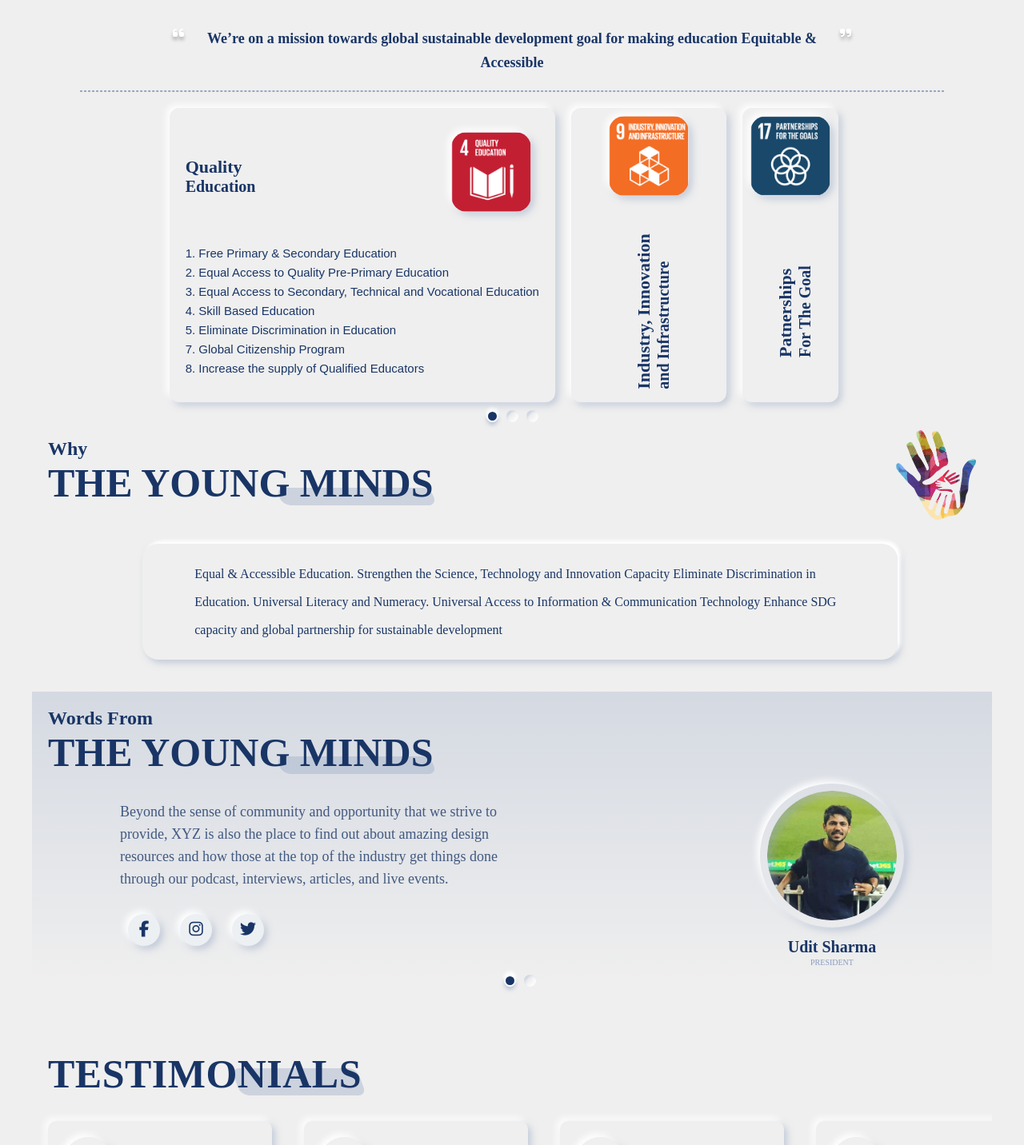
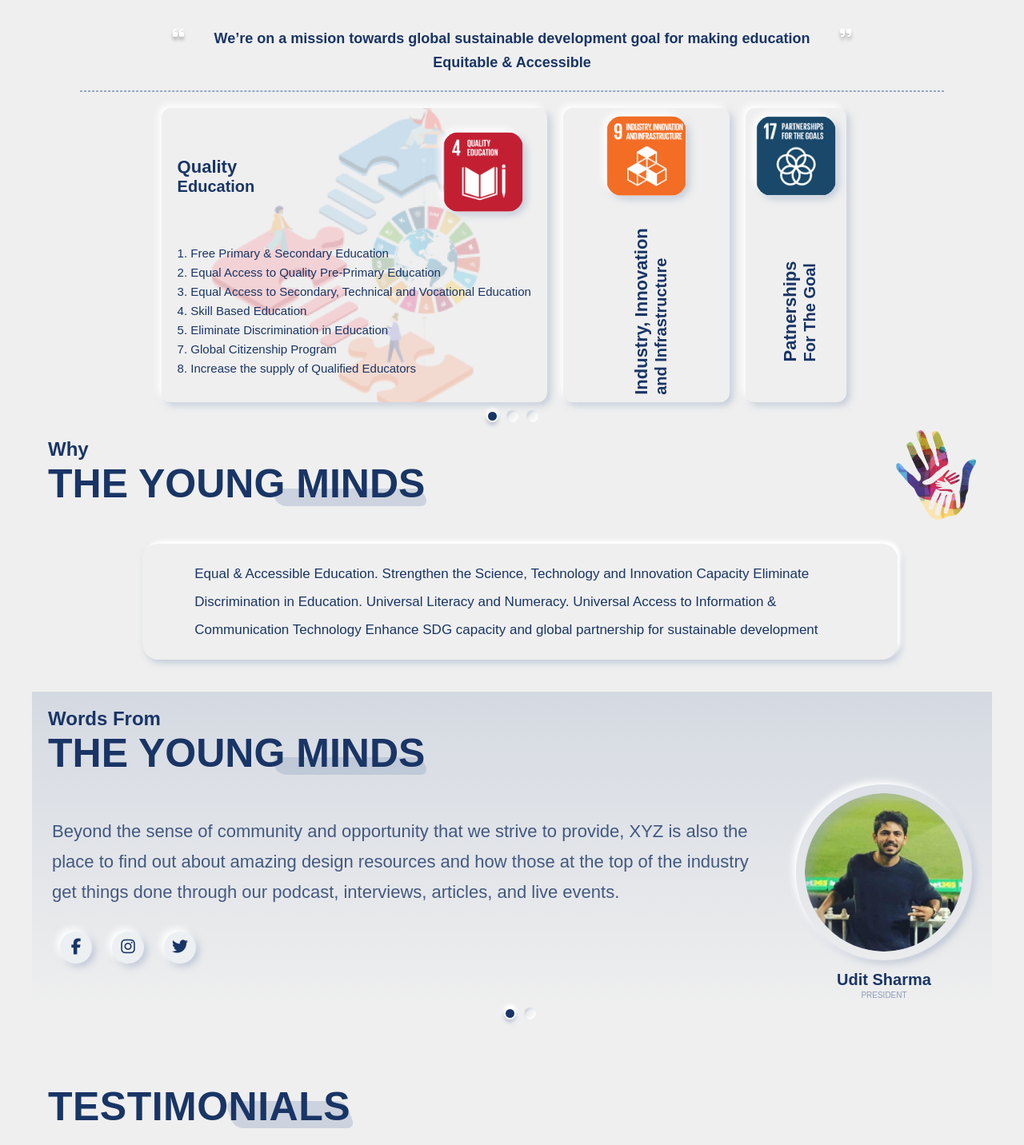
Before and after one commit to TeamProgrammer005/The-Young-Minds, a React (Create React App) app: page /about in a window 1280 px wide. Shown: the part 760-2192 px from the top of the page at 80% size. Built offline with nearby package versions, Linux system fonts and the light colour scheme.

Commit message:
improving ui

```diff
--- a/src/About/AboutUs.css
+++ b/src/About/AboutUs.css
@@ -9,7 +9,7 @@ body{
     display: grid;
     place-items: center;
     background: #e5e5e59c;
-    font-family: Montserrat;
+    font-family: sans-serif;
 }
 .utility{
     cursor: pointer;
@@ -72,6 +72,16 @@ body{
  max-width: 180px;
  padding: 10px;
 }
+.psuedoBg::before{
+    content: "";
+    position: absolute;
+    background: url('/public/img/aboutBg.png') no-repeat center center/cover;
+    top: 0;
+    width: 90%;
+    height: 100%;
+    opacity: 0.25;
+    z-index: -1;
+}
 .qualityEducation .educationListDOM{
     width: auto;
     padding-bottom: 0;
@@ -133,6 +143,7 @@ body{
     display: block;
     transition: 1s ease;
 }
+
 .wordFromYoungMinds{
     color:#193566 ;
     background: linear-gradient(180deg, rgba(151, 167, 195, 0.3012) 0%, rgba(96, 113, 143, 0) 95.69%);
--- a/src/About/responsiveAbout.css
+++ b/src/About/responsiveAbout.css
@@ -60,7 +60,7 @@
         display: none;
     }
     .something{
-        justify-content: space-between;
+        justify-content: center;
     }
     .reviewsBox{
         display: none;
@@ -145,8 +145,9 @@
         line-height: 18px;
     }
     .something .thoughts p{
-        font-size: 18px;
-        line-height: 28px;
+        font-size: 20px;
+        max-width: 600px;
+        line-height: 35px;
     }
 
     .presidentDetails .imgBox{
@@ -180,6 +181,14 @@
         font-size: 16px;
         margin-left: 40px;
     }
+    .something .thoughts p{
+        max-width: 700px;
+    }
+    .presidentDetails .imgBox{
+        width: 200px;
+        height: 200px;
+    }
+
     .answer .logo img{
         width: 160px;
         height: 140px;
@@ -198,6 +207,19 @@
        }
 }
 @media screen and (min-width: 940px){
+    .something .thoughts p{
+        max-width: 900px;
+        font-size: 22px;
+        line-height: 38px;
+    }
+    .presidentDetails .imgBox{
+        width: 220px;
+        height: 220px;
+    }
+    .something{
+        justify-content: space-around;
+        max-width: 1200px;
+    }
     .listUpperNav img{
         width: 100px !important;
         height: 100px !important;
@@ -207,7 +229,7 @@
         line-height: 24px;
     }
     .statement p{
-        font-size: 16px;
+        font-size: 17px;
         line-height: 35px;
     }
     .listHeading h4{
--- a/src/Community/Community.css
+++ b/src/Community/Community.css
@@ -41,15 +41,16 @@
     display: flex;
     justify-content: space-evenly;
 }
+.discoverSteam .steamDesc{
+    align-items: center;
+}
 .steamCategoryDOM .steamCategories12{
     width: 500px;
 }
-.discoverSteam .steamDesc p{
+.discoverSteam p{
     font-size: 16px;
     color: #193566;
-    font-weight: bold;
-    margin: 20px;
-    padding-right: 40px;
+    margin-left: 20px;
 }
 .steamCommunity .steamCategoryDOM p{
     font-size: 15px;
@@ -179,7 +180,7 @@
         font-size: 12px;
         padding: 8px 16px;
     }
-    .discoverSteam .steamDesc p{
+    .discoverSteam p{
         font-size: 12px;
         font-weight: 400;
     }
@@ -212,9 +213,6 @@
     .steamCommunity .steamCategoryDOM p{
         min-width: 90vw;
     }
-    .discoverSteam .steamDesc p{
-        margin: 10px 0;
-    }
 }
 @media screen and (max-width: 400px){
     .steamDesc img{
--- a/src/Community/Community.js
+++ b/src/Community/Community.js
@@ -12,9 +12,9 @@ export default function Community() {
         <div className="discoverSteam">
             <h4>DISCOVER</h4>
             <h2>STEAM</h2>
+                    <p>A sneak peak into our fun and interactive sessions.</p>
             <div className="steamDesc">
                 <div>
-                    <p>A sneak peak into our fun and interactive sessions.</p>
                     <div className="dropdownCategory">
                         <select name="dropdownCat" id="dropdownCat">
                             <option value="select_cateogry">Select Category</option>
--- a/src/Home/Home.css
+++ b/src/Home/Home.css
@@ -269,6 +269,10 @@ text-transform: uppercase;
     margin: 0 40px;
     margin-bottom: 20px;
 }
+.upcomingEvents p{
+    margin: 0 25px;
+    margin-bottom: 20px;
+}
 .updateFromCommunity p{
     margin-bottom: 20px;
 }
@@ -502,7 +506,6 @@ text-transform: uppercase;
 }
 .eventDOM .eventDetails img{
     width: 100%;
-    height: auto;
     max-height: 60%;
     border-radius: 14px;
 }
--- a/src/Home/resposiveHome.css
+++ b/src/Home/resposiveHome.css
@@ -79,7 +79,7 @@
         padding: 0;
     }
     .eventDetails .lowerPara {
-        bottom: 3%;
+        bottom: 5%;
         font-size: 10px;
     }
 }
@@ -96,6 +96,10 @@
         left: 0%;
        top: 20%;
        height: 73%;
+    }
+    .eventDetails .lowerPara {
+        bottom: 8%;
+        font-size: 10px;
     }
     .startYourJourney h4, .updateFromCommunity h4, .upcomingEvents h4, .headingWorkshop h4,.discoverSteam h4, .steamCommunity h4{
         font-size: 16px;
@@ -230,7 +234,7 @@
         font-size: 12px;
     }
     .eventDetails .lowerPara {
-        bottom: 0%;
+        bottom: 3%;
         font-size: 10px;
     }
     .upcomingEvents p{
--- a/src/Mainpage/Mainpage.css
+++ b/src/Mainpage/Mainpage.css
@@ -132,18 +132,19 @@
     margin: 20px 5%;
     border: 0.5px dashed #97A7C3;
 }
-@media screen and (max-width: 1200px){
 .contentAbout .midHeading::before{
     content: "";
     position: absolute;
     width: 22vw;
     height: 22vw;
-        border-radius: 50%;
+    /* border-radius: 50%; */
     z-index: -1;
+    clip-path: circle(50.0% at 3% 50%);
     opacity: 0.2;
-        transform: translateX(-70%);
+    transform: translateX(-20%);
     background: #97A7C3;
 }
+@media screen and (max-width: 1200px){
     .contentAbout .midHeading::after{
         content: "";
         position: absolute;
--- a/src/Navbar/Nav.js
+++ b/src/Navbar/Nav.js
@@ -27,7 +27,7 @@ function Nav() {
                 <ul className="topNav">
                     <li><img src="img/young minds watermark 1.png" alt="logo" /></li>
                     <li><h2>THE YOUNG MINDS</h2></li>
-                    <li><i className="fas fa-solid fa-user"></i></li>
+                    <li></li>
                 </ul>
                 <ul className='mainNav'>
                     <li><NavLink to="/" activelassname='active'>Home</NavLink></li>
```
Also changed, not shown: public/img/aboutBg.png (added). Lines whose indentation alone changed are shown as unchanged.
